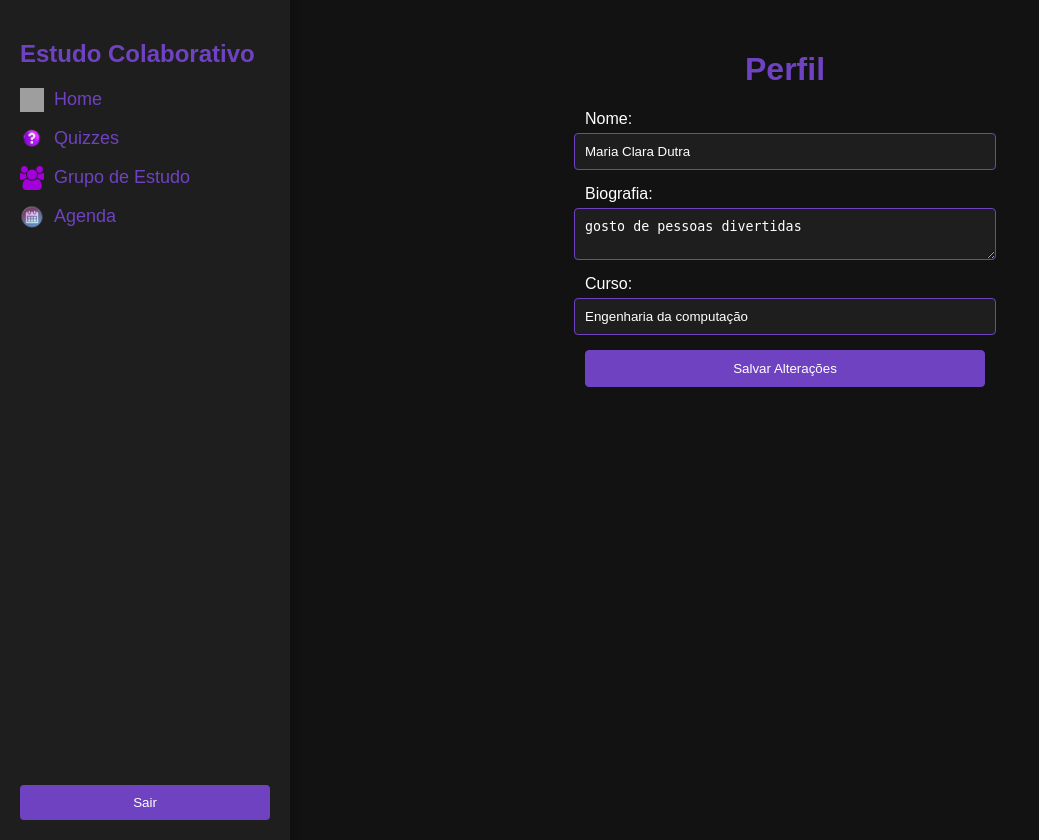
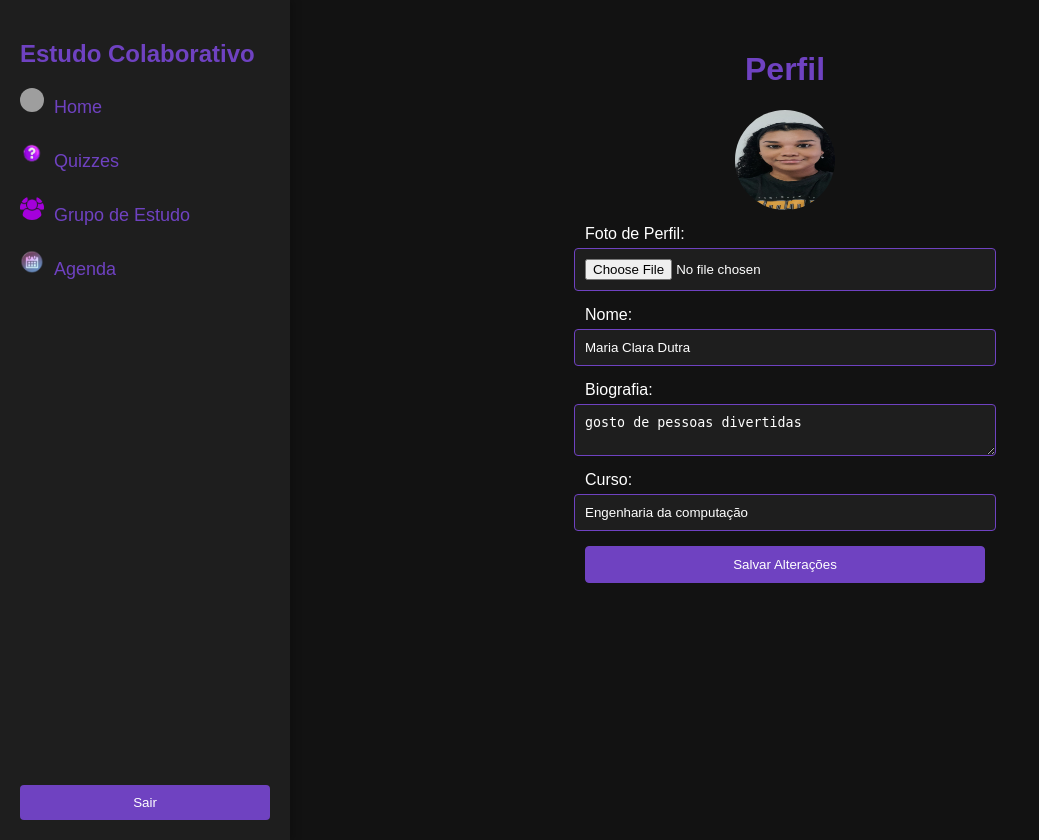
Before and after one commit to dutra1904/BrainHub, a Flask app: page /perfil in a window 1280 px wide. Shown: the whole page, without its empty margins (0-1039 px from the left). Run offline with Flask 3, Linux system fonts and the light colour scheme; a user stored in the database is signed in; grey boxes are pictures that could not be loaded.

Commit message:
adicionando as funções do perfil

```diff
--- a/teste/templates/perfil.html
+++ b/teste/templates/perfil.html
@@ -8,7 +8,7 @@
         /* Estilo do corpo da página */
         body {
             font-family: Arial, sans-serif;
-            background-color: #121212; /* Fundo preto */
+            background-color: #121212;
             color: #fff;
             margin: 0;
             display: flex;
@@ -17,7 +17,7 @@
 
         /* Estilo do menu lateral */
         .sidebar {
-            background-color: #1e1e1e; /* Fundo cinza escuro para o menu */
+            background-color: #1e1e1e;
             padding: 20px;
             width: 250px;
             height: 100%;
@@ -28,7 +28,7 @@
         }
 
         .sidebar h2 {
-            color: #6f42c1; /* Tema roxo */
+            color: #6f42c1;
             margin-bottom: 20px;
         }
 
@@ -49,7 +49,7 @@
         }
 
         .menu a:hover {
-            color: #9a6df3; /* Roxo claro no hover */
+            color: #9a6df3;
         }
 
         /* Estilo do botão de sair */
@@ -117,6 +117,11 @@
             background-color: #5a2a99;
         }
 
+        img {
+            border-radius: 50%;
+            margin-bottom: 15px;
+        }
+
         .flash-message {
             margin-bottom: 20px;
             padding: 10px;
@@ -180,7 +185,14 @@
         {% endwith %}
 
         <!-- Formulário de edição do perfil -->
-        <form method="POST">
+        <form method="POST" enctype="multipart/form-data">
+            {% if usuario.foto_perfil %}
+                <img src="{{ url_for('static', filename='uploads/' + usuario.foto_perfil) }}" alt="Foto de Perfil" width="100" height="100">
+            {% endif %}
+
+            <label for="foto_perfil">Foto de Perfil:</label>
+            <input type="file" id="foto_perfil" name="foto_perfil" accept="image/*">
+
             <label for="nome">Nome:</label>
             <input type="text" id="nome" name="nome" value="{{ usuario.nome }}" required>
 
--- a/teste/test.py
+++ b/teste/test.py
@@ -1,11 +1,15 @@
 from flask import Flask, render_template, redirect, url_for, flash, request, session
 from flask_sqlalchemy import SQLAlchemy
 from flask_migrate import Migrate
+from werkzeug.utils import secure_filename
+import os
 
 app = Flask(__name__)
 app.secret_key = 'chave-secreta'  # Necessário para usar sessões
 app.config['SQLALCHEMY_DATABASE_URI'] = 'sqlite:///usuarios.db'
 app.config['SQLALCHEMY_TRACK_MODIFICATIONS'] = False
+app.config['UPLOAD_FOLDER'] = 'static/uploads'  # Diretório para salvar as fotos de perfil
+app.config['ALLOWED_EXTENSIONS'] = {'png', 'jpg', 'jpeg', 'gif'}  # Tipos de arquivos permitidos
 db = SQLAlchemy(app)
 migrate = Migrate(app, db)
 
@@ -17,6 +21,11 @@ class Usuario(db.Model):
     senha = db.Column(db.String(100), nullable=False)
     biografia = db.Column(db.Text, nullable=True)
     curso = db.Column(db.String(100), nullable=True)
+    foto_perfil = db.Column(db.String(255), nullable=True)  # Campo para armazenar o nome do arquivo da foto
+
+# Função para verificar se o arquivo é uma imagem permitida
+def allowed_file(filename):
+    return '.' in filename and filename.rsplit('.', 1)[1].lower() in app.config['ALLOWED_EXTENSIONS']
 
 # Página Home (após login)
 @app.route('/home')
@@ -38,14 +47,20 @@ def perfil():
         flash('Usuário não encontrado!', 'danger')
         return redirect(url_for('login'))
 
-    # Exibe os dados do usuário no console (para debug)
-    print(f"Usuário encontrado: {usuario.nome}, Biografia: {usuario.biografia}, Curso: {usuario.curso}")
-
     if request.method == 'POST':
         # Atualizar os dados do perfil
         usuario.nome = request.form['nome']
         usuario.biografia = request.form['biografia']
         usuario.curso = request.form['curso']
+
+        # Verificar se uma foto foi enviada
+        if 'foto_perfil' in request.files:
+            foto = request.files['foto_perfil']
+            if foto and allowed_file(foto.filename):
+                filename = secure_filename(foto.filename)
+                foto.save(os.path.join(app.config['UPLOAD_FOLDER'], filename))
+                usuario.foto_perfil = filename
+
         db.session.commit()
         flash('Perfil atualizado com sucesso!', 'success')
         return redirect(url_for('perfil'))
```
Also changed, not shown: teste/migrations/versions/77bff94b5cb1_adiciona_coluna_foto_perfil_ao_usuário.py (added, +32 -0 lines), teste/instance/usuarios.db, teste/static/uploads/foto.minha.jpg (added).
